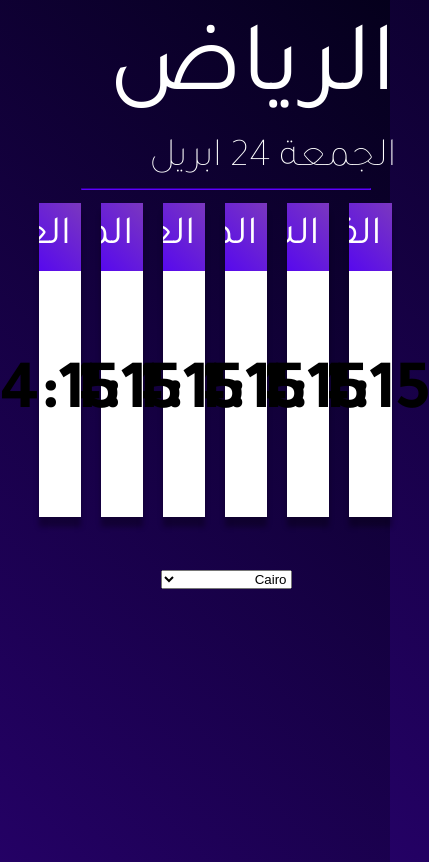
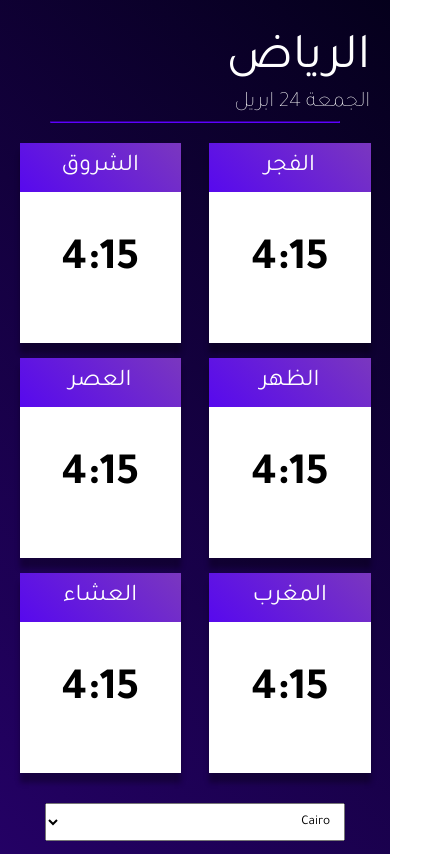
Before and after one commit to Tawfik-74/prayer-times-app, a website: page indxe.html in a window 390 px wide. Shown: the whole page, 429 px wide, since content can reach past the window. Drawn offline with nearby package versions, Linux system fonts and the light colour scheme.

Commit message:
responsive edit

```diff
--- a/style.css
+++ b/style.css
@@ -79,3 +79,123 @@ h6 {
 
   margin: 50px;
 }
+
+/* =========================
+   Responsive Design
+========================= */
+
+/* Tablet */
+@media (max-width: 992px) {
+  #cityname {
+    font-size: 70px;
+  }
+
+  #datename {
+    font-size: 30px;
+  }
+
+  #allcards {
+    flex-wrap: wrap;
+    height: auto !important;
+  }
+
+  #cards {
+    width: 30%;
+    height: 250px;
+  }
+
+  #bodyofcards h1 {
+    font-size: 55px;
+  }
+}
+
+/* Mobile */
+@media (max-width: 600px) {
+  body {
+    height: auto;
+    min-height: 100vh;
+    margin: 0;
+  }
+
+  #container {
+    height: auto !important;
+  }
+
+  #contofdata {
+    margin-right: 15px;
+    padding-top: 20px;
+  }
+
+  #cityname {
+    font-size: 50px;
+  }
+
+  #datename {
+    font-size: 22px;
+  }
+
+  #allcards {
+    width: 90%;
+    height: auto !important;
+
+    flex-wrap: wrap;
+
+    margin-top: 20px;
+    gap: 15px;
+  }
+
+  #cards {
+    width: 46%;
+    height: 200px;
+
+    margin-right: 0;
+    margin-top: 0;
+  }
+
+  #headerofcards {
+    text-align: center;
+  }
+
+  #headerofcards h1 {
+    font-size: 24px;
+  }
+
+  #bodyofcards {
+    height: 70%;
+  }
+
+  #bodyofcards h1 {
+    font-size: 45px;
+  }
+
+  #selectCity {
+    margin: 30px 15px;
+  }
+
+  #select {
+    width: 100%;
+    max-width: 300px;
+    padding: 10px;
+    font-family: "Tajawal", sans-serif;
+  }
+}
+
+/* Very small phones */
+@media (max-width: 380px) {
+  #cityname {
+    font-size: 40px;
+  }
+
+  #datename {
+    font-size: 18px;
+  }
+
+  #cards {
+    width: 100%;
+    height: 170px;
+  }
+
+  #bodyofcards h1 {
+    font-size: 40px;
+  }
+}
```
